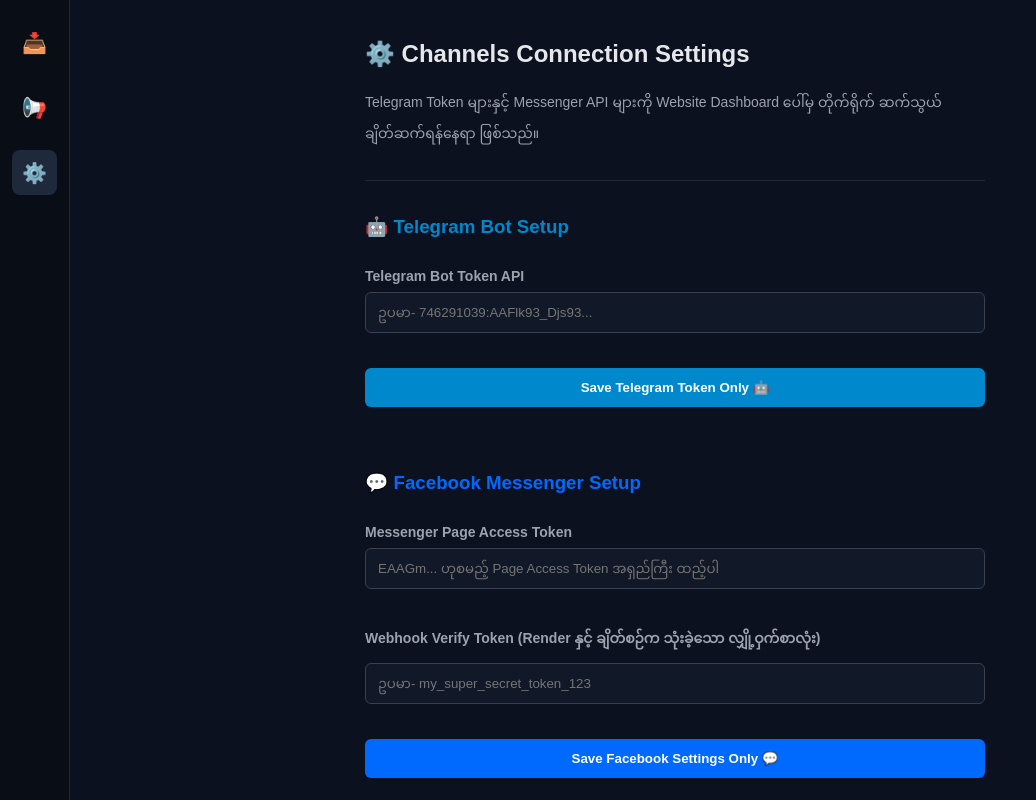
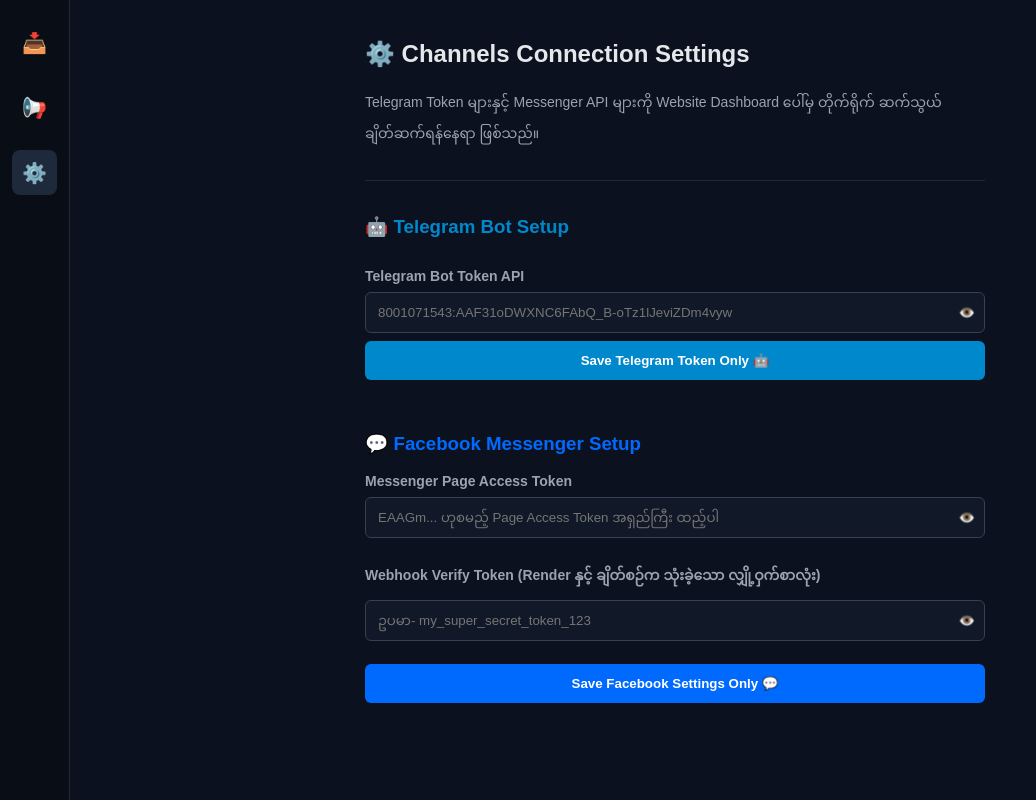
Before and after one commit to Minghkldy/my-custom-chatbox, a website: page index.html in a window 1280 px wide. Both pictures are taken after a click on the element "⚙️". Shown: the whole page, without its empty margins (0-1036 px from the left). Drawn offline with Linux system fonts and the light colour scheme; no server answers.

Commit message:
Update index.html

```diff
--- a/index.html
+++ b/index.html
@@ -189,25 +189,31 @@
             <h3 style="color: #0088cc; margin-bottom: 10px;">🤖 Telegram Bot Setup</h3>
         <div class="form-group">
             <label>Telegram Bot Token API</label>
-                    <input type="text" id="storage-tg-token" placeholder="ဥပမာ- 746291039:AAFlk93_Djs93...">
+            <div style="position: relative; display: flex; align-items: center;">
+                <input type="password" id="storage-tg-token" class="form-control" placeholder="8001071543:AAF31oDWXNC6FAbQ_B-oTz1lJeviZDm4vyw">
+                <button type="button" id="toggle-tg-token" style="position: absolute; right: 10px; background: none; border: none; cursor: pointer;">👁️</button>
             </div>
             <button class="btn-primary" onclick="saveSingleSetting('tg')" style="background-color: #0088cc; margin-bottom: 25px;">Save Telegram Token Only 🤖</button>
 
             <h3 style="color: #006aff; margin-top: 20px; margin-bottom: 10px;">💬 Facebook Messenger Setup</h3>
             <div class="form-group">
                 <label>Messenger Page Access Token</label>
-                    <input type="text" id="storage-fb-token" placeholder="EAAGm... ဟုစမည့် Page Access Token အရှည်ကြီး ထည့်ပါ">
-                </div>
-                <div class="form-group">
-                    <label>Webhook Verify Token (Render နှင့် ချိတ်စဉ်က သုံးခဲ့သော လျှို့ဝှက်စာလုံး)</label>
-                    <input type="text" id="storage-fb-verify" placeholder="ဥပမာ- my_super_secret_token_123">
-                </div>
-                <button class="btn-primary" onclick="saveSingleSetting('fb')" style="background-color: #006aff;">Save Facebook Settings Only 💬</button>
+                <div style="position: relative; display: flex; align-items: center;">
+                    <input type="password" id="storage-fb-token" class="form-control" placeholder="EAAGm... ဟုစမည့် Page Access Token အရှည်ကြီး ထည့်ပါ">
+                    <button type="button" id="toggle-fb-token" style="position: absolute; right: 10px; background: none; border: none; cursor: pointer;">👁️</button>
                 </div>
             </div>
 
+            <div class="form-group">
+                <label>Webhook Verify Token (Render နှင့် ချိတ်စဉ်က သုံးခဲ့သော လျှို့ဝှက်စာလုံး)</label>
+                <div style="position: relative; display: flex; align-items: center;">
+                    <input type="password" id="storage-fb-verify" class="form-control" placeholder="ဥပမာ- my_super_secret_token_123">
+                    <button type="button" id="toggle-fb-verify" style="position: absolute; right: 10px; background: none; border: none; cursor: pointer;">👁️</button>
+                </div>
             </div>
 
+            <button class="btn-primary" onclick="saveSingleSetting('fb')" style="background-color: #006aff;">Save Facebook Settings Only 💬</button>
+        </div>
     <div id="zoom-img-modal" class="image-zoom-modal" style="display: none;">
         <span class="zoom-close-btn" onclick="closeImageZoomModal()">&times;</span>
         <img class="zoom-modal-content" id="zoom-target-src">
```
Lines whose indentation alone changed are shown as unchanged.
